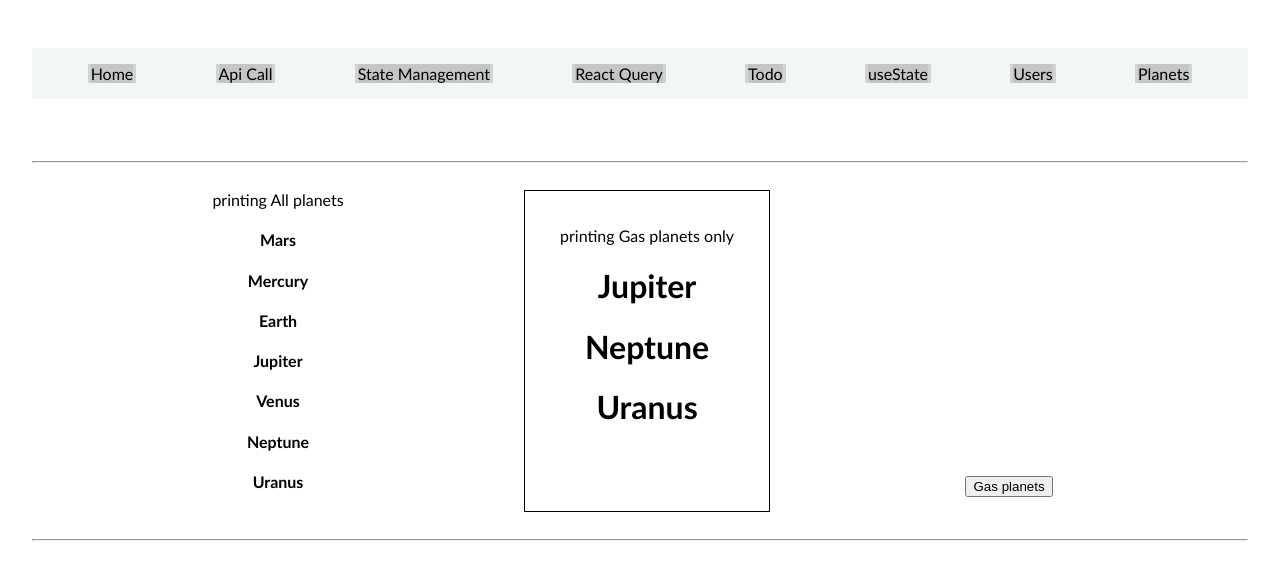
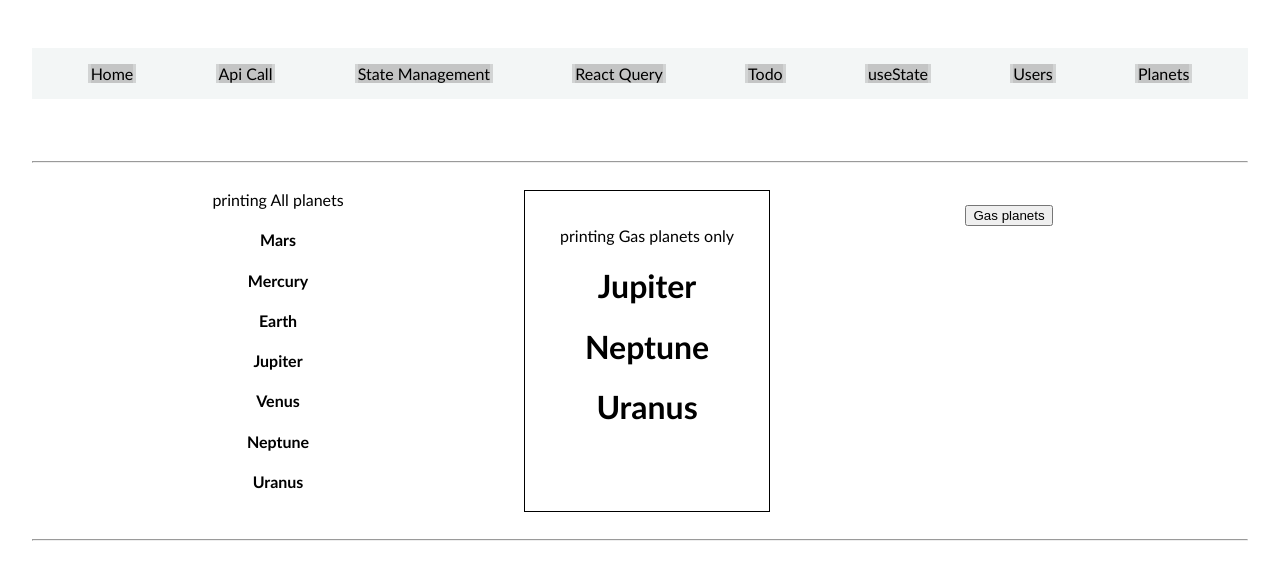
Before and after one commit to sushantsharma08/react-course, a React (Vite) app: page /planets in a window 1280 px wide. Shown: the top 580 px of the page. Built offline with nearby package versions, Linux system fonts and the light colour scheme.

Commit message:
Update PlanetsSec.jsx

```diff
--- a/src/PlanetsSec.jsx
+++ b/src/PlanetsSec.jsx
@@ -40,7 +40,7 @@ export const PlanetsSec = () => {
 
                     })}
                 </div>
-                <div style={{ marginTop: 'auto' }}>
+                <div style={{ marginbottom: 'auto' }}>
                     <button onClick={showOtherPlanets}>Gas planets</button>
                 </div>
             </div>
```
